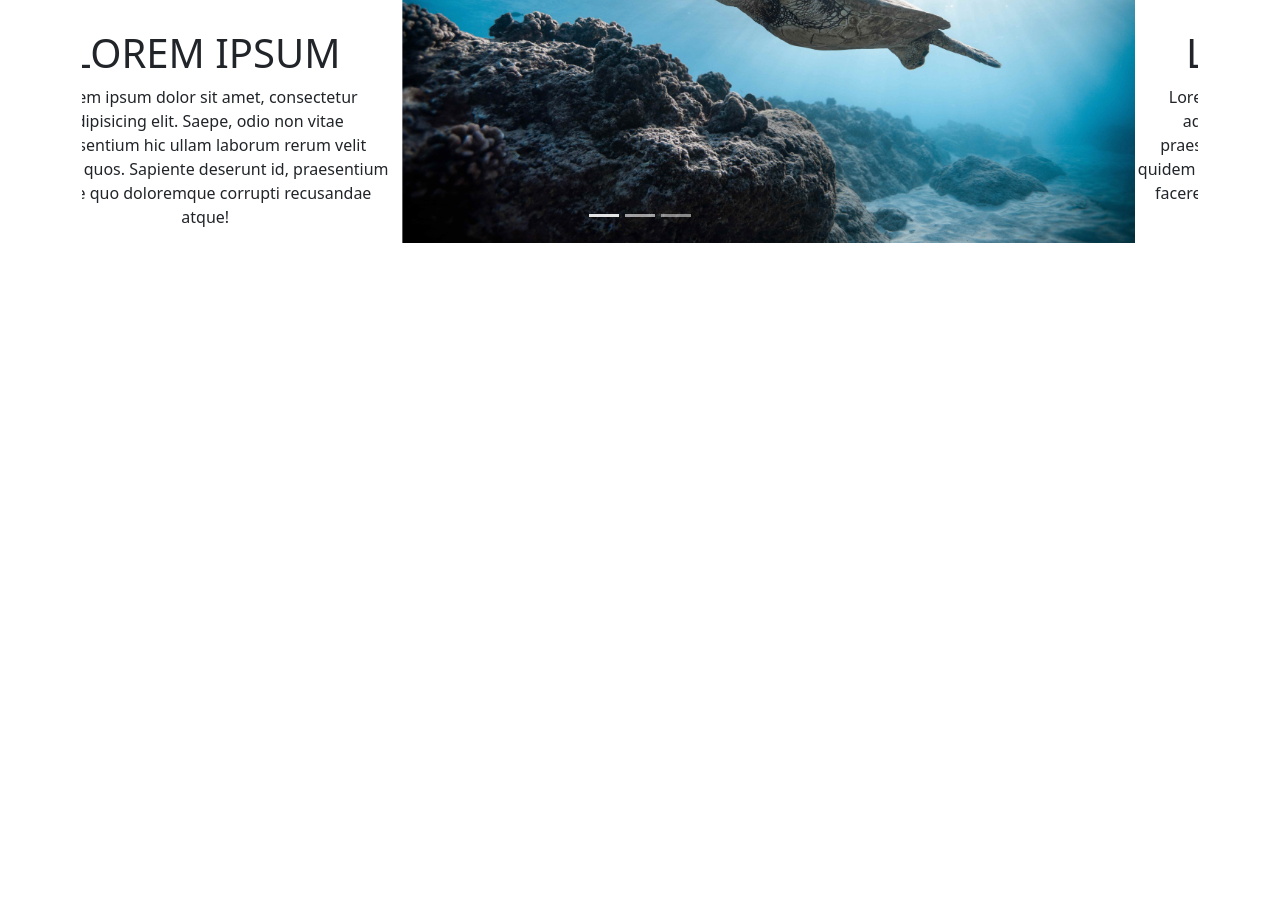
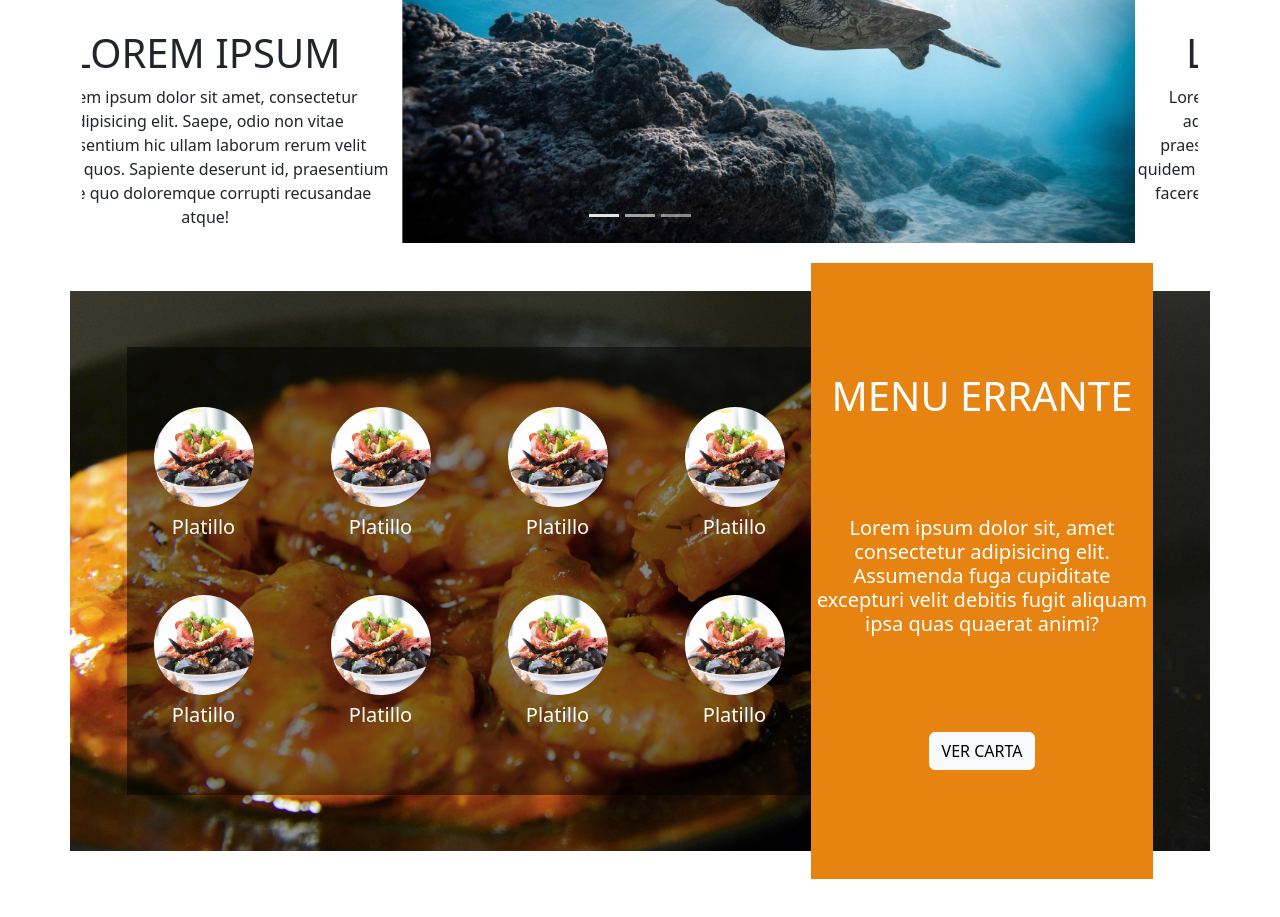
Before and after one commit to epsilon11101/ERRANTE, a website: page index.html in a window 1280 px wide. Shown: the part 2595-3512 px from the top of the page. Before the commit the page ends 2886 px from the top, so only its background shows below. Drawn offline with nearby package versions, Linux system fonts and the light colour scheme.

Commit message:
added restaurant section

```diff
--- a/index.html
+++ b/index.html
@@ -317,6 +317,57 @@
 
         </section>
 
+        <!-- RESTAURANT SECTION -->
+
+        <section class="container" id="restaurant">
+            <div class="center-column menu">
+                <p class="h1 mb-5">MENU ERRANTE</p>
+                <p class="h5 mt-5 mb-5">Lorem ipsum dolor sit, amet consectetur adipisicing elit. Assumenda fuga
+                    cupiditate
+                    excepturi velit
+                    debitis fugit aliquam ipsa quas quaerat animi?</p>
+                <button type="button" class="btn btn-light mt-5">VER CARTA</button>
+            </div>
+
+            <div class="platillos center-column">
+                <div class="row">
+                    <div class="col-3">
+                        <img src="./images/platillo.jpg" alt="">
+                        <p class="mt-2 h5">Platillo</p>
+                    </div>
+                    <div class="col-3">
+                        <img src="./images/platillo.jpg" alt="">
+                        <p class="mt-2 h5">Platillo</p>
+                    </div>
+                    <div class="col-3">
+                        <img src="./images/platillo.jpg" alt="">
+                        <p class="mt-2 h5">Platillo</p>
+                    </div>
+                    <div class="col-3">
+                        <img src="./images/platillo.jpg" alt="">
+                        <p class="mt-2 h5">Platillo</p>
+                    </div>
+                    <div class="col-3 mt-5">
+                        <img src="./images/platillo.jpg" alt="">
+                        <p class="mt-2 h5">Platillo</p>
+                    </div>
+                    <div class="col-3 mt-5">
+                        <img src="./images/platillo.jpg" alt="">
+                        <p class="mt-2 h5">Platillo</p>
+                    </div>
+                    <div class="col-3 mt-5">
+                        <img src="./images/platillo.jpg" alt="">
+                        <p class="mt-2 h5">Platillo</p>
+                    </div>
+                    <div class="col-3 mt-5">
+                        <img src="./images/platillo.jpg" alt="">
+                        <p class="mt-2 h5">Platillo</p>
+                    </div>
+                </div>
+
+            </div>
+        </section>
+
     </main>
 
 </body>
--- a/styles/grid.css
+++ b/styles/grid.css
@@ -148,3 +148,38 @@
     height: auto;
     object-fit: cover;
 }
+
+
+#restaurant{
+    margin-bottom: 300px;
+    height: 70vh;
+    background: white url('../images/shrimp.jpg') no-repeat fixed center/cover;
+    position: relative;
+}
+
+#restaurant .menu{
+    background-color: rgb(230, 131, 17);
+    color: white;
+    width: 30%;
+    height: 110%;
+    position: absolute;
+    top:-5%;
+    left: 65%;
+    text-align: center;
+}
+#restaurant .platillos{
+    background-color: rgba(0, 0, 0, 0.49);
+    color: white;
+    width: 60%;
+    height: 80%;
+    position: absolute;
+    top:10%;
+    left: 5%;
+    text-align: center;
+}
+#restaurant .row div img{
+ width: 100px;
+ height: 100px;
+ object-fit: cover;
+ border-radius: 50px;
+}
```
Also changed, not shown: images/platillo.jpg (added), images/shrimp.jpg (added).
